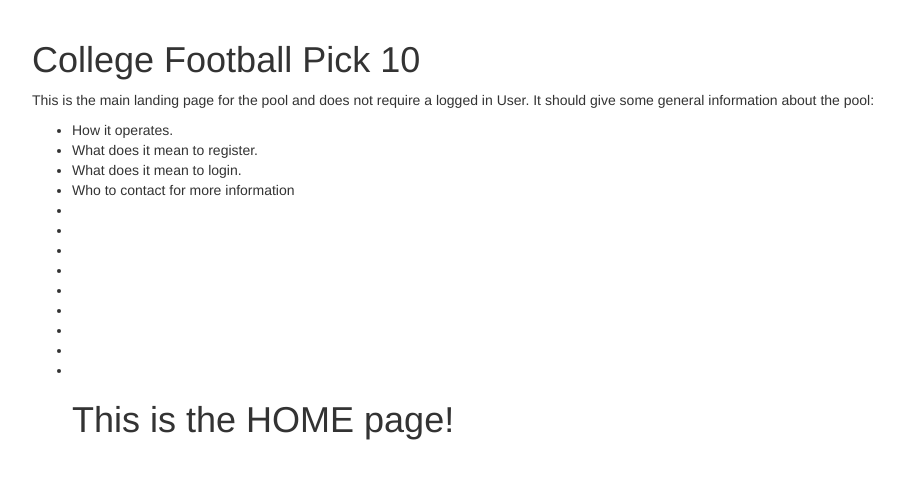
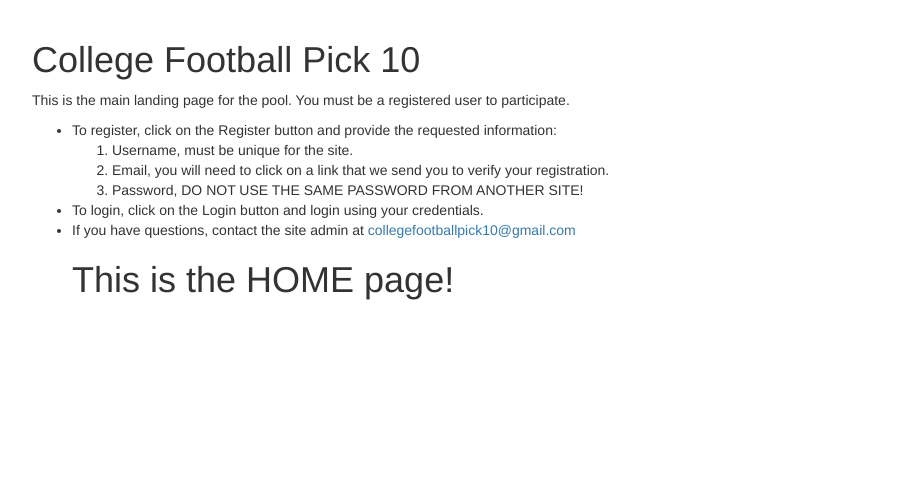
Before and after one commit to blreams/collegefootballpick10, a Django app: page / in a window 1280 px wide. Shown: the part 52-531 px from the top of the page, without its empty margins (233-1134 px from the left). Run offline with Django 3.2, Linux system fonts and the light colour scheme; parts of the project's set-up code (start-up, migrations or seed data) failed here and were passed over; some libraries are stand-ins or nearby versions.

Commit message:
Landing page template change.

```diff
--- a/templates/pick10/home.html
+++ b/templates/pick10/home.html
@@ -1,21 +1,16 @@
 {% extends 'base.html' %}
 
 {% block body_block %}
-<p>This is the main landing page for the pool and does not require a logged in
-User. It should give some general information about the pool:</p>
+<p>This is the main landing page for the pool. You must be
+a registered user to participate.</p>
 <ul>
-    <li>How it operates.</li>
-    <li>What does it mean to register.</li>
-    <li>What does it mean to login.</li>
-    <li>Who to contact for more information</li>
-    <li></li>
-    <li></li>
-    <li></li>
-    <li></li>
-    <li></li>
-    <li></li>
-    <li></li>
-    <li></li>
-    <li></li>
+    <li>To register, click on the Register button and provide the requested information:</li>
+        <ol>
+            <li>Username, must be unique for the site.</li>
+            <li>Email, you will need to click on a link that we send you to verify your registration.</li>
+            <li>Password, DO NOT USE THE SAME PASSWORD FROM ANOTHER SITE!</li>
+        </ol>
+    <li>To login, click on the Login button and login using your credentials.</li>
+    <li>If you have questions, contact the site admin at <a href="mailto:collegefootballpick10@gmail.com">collegefootballpick10@gmail.com</a></li>
 <h1 id="home_h1">This is the HOME page!</h1>
 {% endblock %}
```
